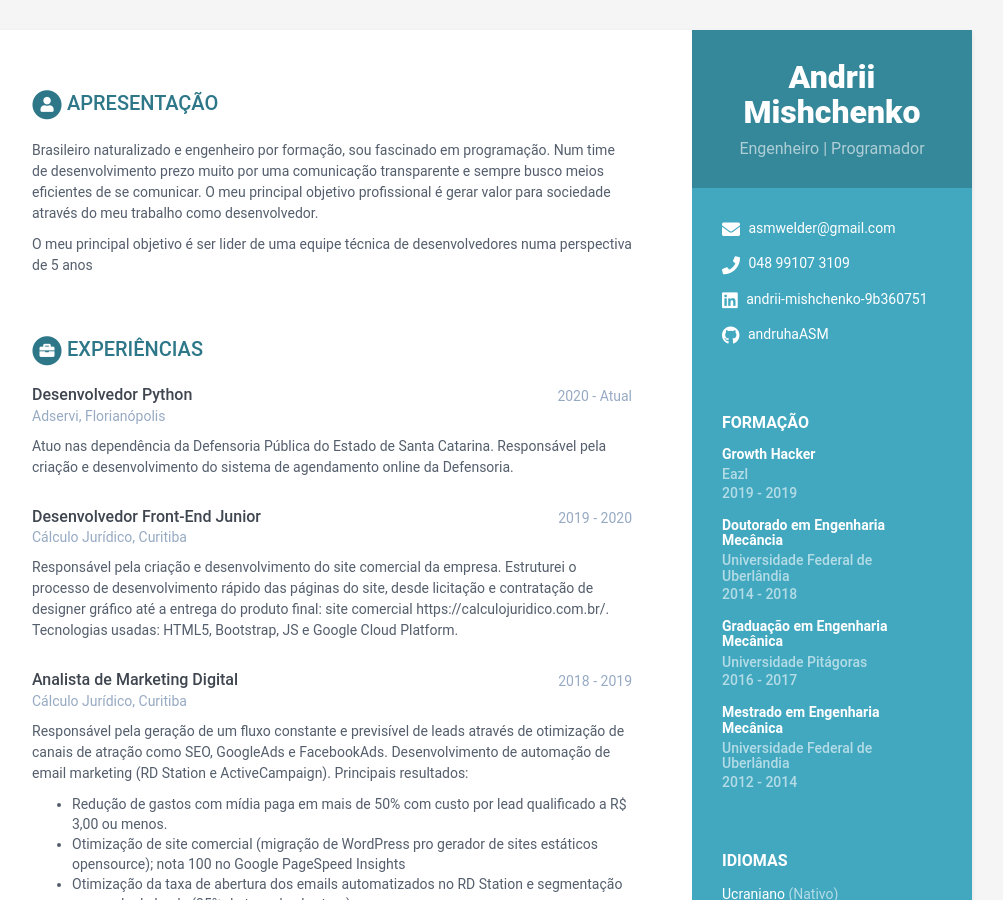
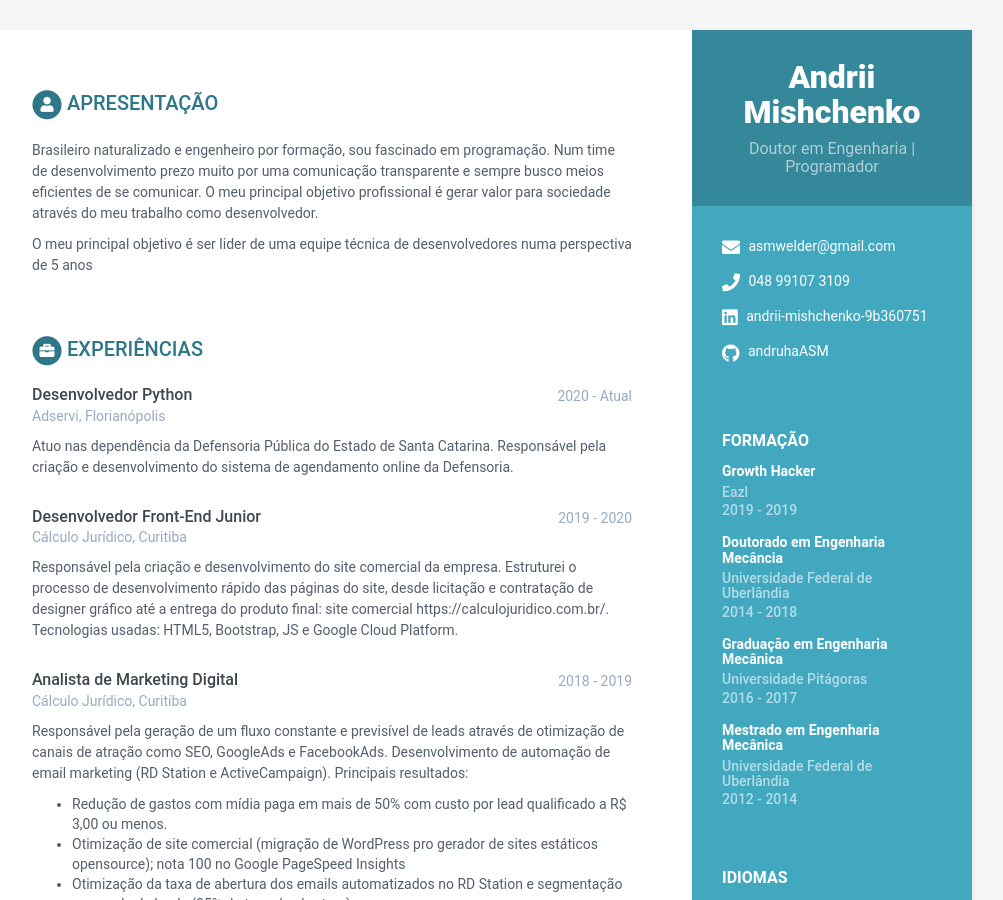
Before and after one commit to andruhaASM/cv-andrii-mishchenko, a Jekyll site: the page built from index.html, in a window 1280 px wide and 900 px high. Shown: the whole window, without its empty margins (168-1171 px from the left). Built offline with Jekyll 4.4.1, drawn with Linux system fonts in a browser that asks for light colours.

Commit message:
Update data.yml

```diff
--- a/_data/data.yml
+++ b/_data/data.yml
@@ -8,7 +8,7 @@ sidebar:
 
     # Profile information
     name: Andrii Mishchenko
-    tagline: Engenheiro | Programador
+    tagline: Doutor em Engenharia | Programador
     avatar: profile.png  #place a 100x100 picture inside /assets/images/ folder and provide the name of the file below
 
     # Sidebar links
```
